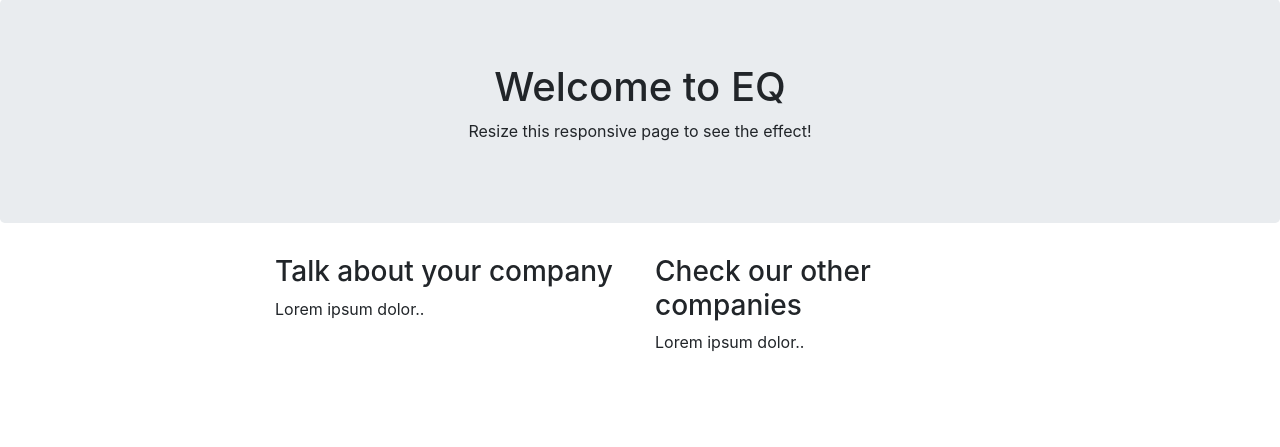
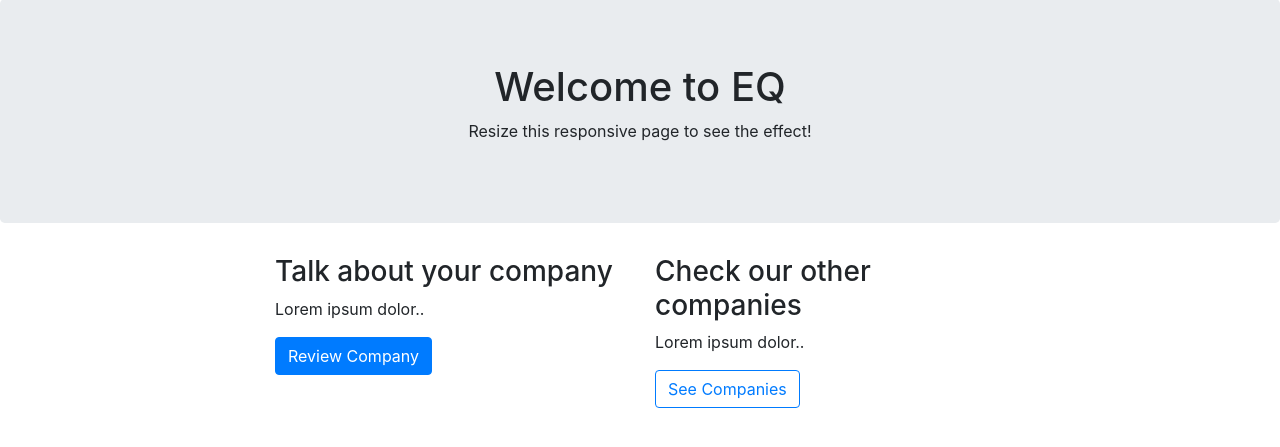
Before and after one commit to Nick-jw/RMIT-Hackathon-2022, a Django app: page /hackathon/ in a window 1280 px wide. Shown: the part 57-504 px from the top of the page. Run offline with Django 4.2, Linux system fonts and the light colour scheme.

Commit message:
Buttons Update

```diff
--- a/hackathon/templates/index.html
+++ b/hackathon/templates/index.html
@@ -46,10 +46,12 @@
                     <div class="col-sm-4">
                         <h3>Talk about your company</h3>
                         <p>Lorem ipsum dolor..</p>
+                        <button class="btn btn-primary">Review Company</button>
                     </div>
                     <div class="col-sm-4">
                         <h3 class>Check our other companies</h3>
                         <p>Lorem ipsum dolor..</p>
+                        <button class = "btn btn-outline-primary">See Companies</button>
                     </div>
                 </div>
     </body>
```
